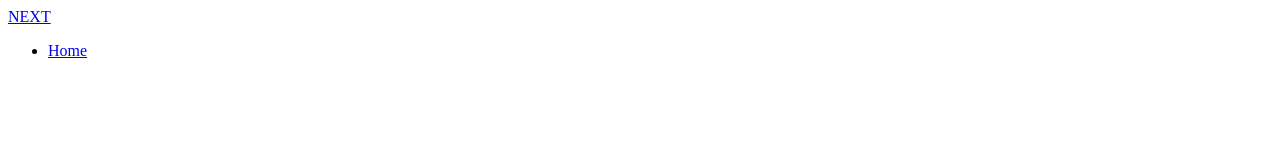
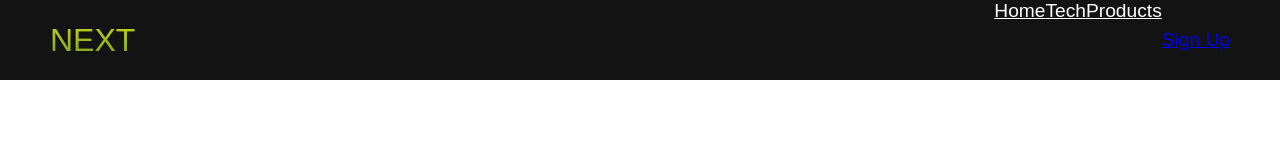
Before and after one commit to spriveen/You-tube-Video-Html-CSS, a plain HTML site: page index.html in a window 1280 px wide. Drawn offline with Linux system fonts and the light colour scheme.

Commit message:
update navbar links

```diff
--- a/index.html
+++ b/index.html
@@ -19,6 +19,15 @@
                 <li class="navbar__item">
                     <a href="/"class="navbar__links"> Home </a>
                 </li>
+                <li class="navbar__item">
+                    <a href="/tech.html"class="navbar__links"> Tech </a>
+                </li>
+                <li class="navbar__item">
+                    <a href="/"class="navbar__links"> Products </a>
+                </li>
+                <li class="navbar__btn">
+                    <a href="/"class="buttons"> Sign Up</a>
+                </li>
             </ul>
         </div>
     </nav>
--- a/styles.css
+++ b/styles.css
@@ -1,3 +1,60 @@
-h1{
-    color: rgba(9, 163, 168, 0.212);
+*{
+    box-sizing: border-box;
+    margin: 0;
+    padding: 0;
+    font-family: 'kumbg Sans', sans-serif;
+
 }
+.navbar{
+    background-color: #131313;
+    height: 80px;
+    display: flex;
+    justify-content: center;
+    align-items: center;
+    font-size: 1.2rem;
+    position: sticky;
+    top: 0;
+    z-index: 999;
+}
+
+.navbar__container{
+display: flex;
+justify-content: space-between;
+height: 80px;
+width: 100%;
+max-width: 1300px;
+margin: 0 auto;
+padding: 0 50px;
+
+}
+#navbar__logo{
+    background-color: crimson;
+    background-image: linear-gradient(to top, #2f991ed1 0%,rgb(246, 246, 26) 100%);
+    background-size: 100%;
+    -webkit-background-clip: text;
+    -moz-background-clip: text;
+    -webkit-text-fill-color: transparent;
+    -moz-text-fill-color: transparent;
+    display: flex;
+    align-items: center;
+    cursor: pointer;
+    text-decoration: none;
+    font-size: 2rem;
+}
+.fa-gem{
+    margin-right: 0.5rem;
+}
+.navbar__menu{
+    display: flex;
+    align-items: center;
+    list-style: none;
+    text-align: center;
+}
+.navbar__item{
+    height: 80px;
+}
+.navbar__links{
+    color: #fff;
+    display: flex;
+    align-items: center;
+}
```
